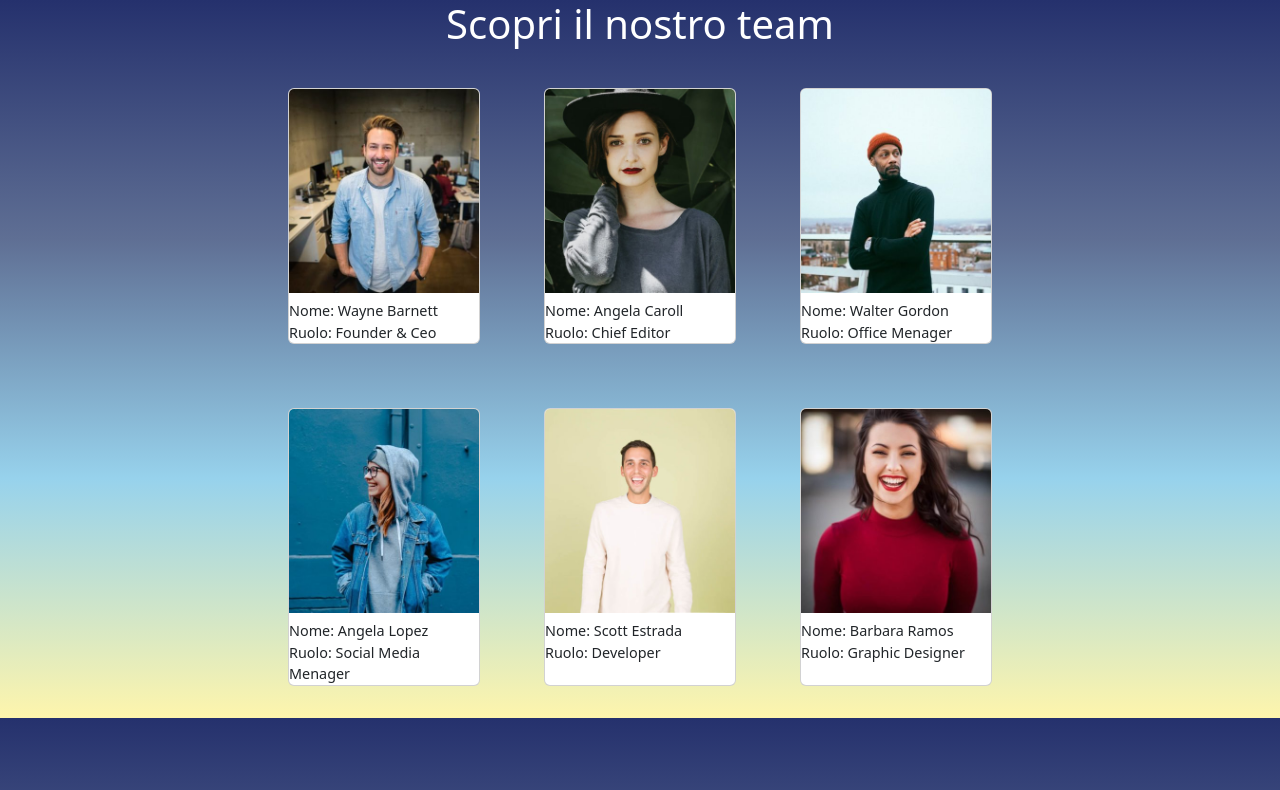
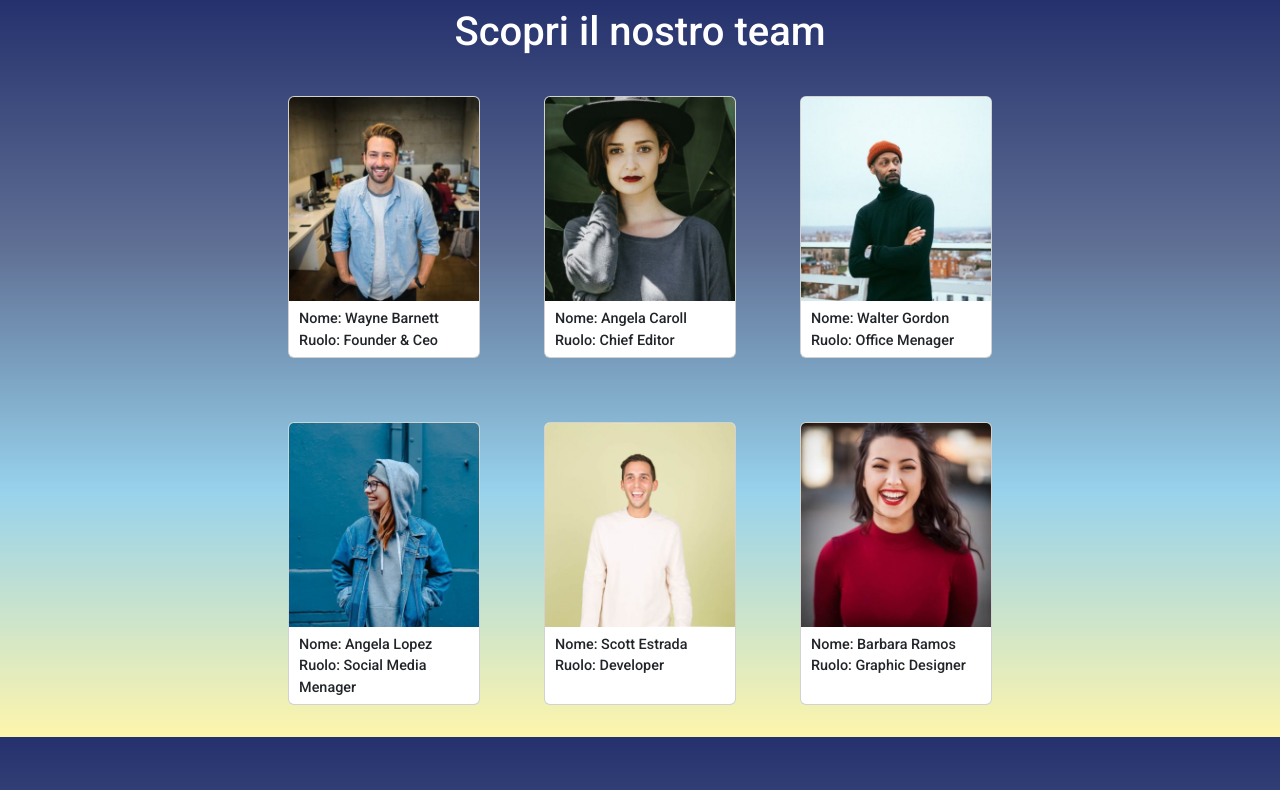
Before and after one commit to ldm0805/js-our-team, a plain HTML site: page bonus/index.html in a window 1280 px wide. Drawn offline with nearby package versions, Linux system fonts and the light colour scheme.

Commit message:
update grafico

```diff
--- a/bonus/css/style.css
+++ b/bonus/css/style.css
@@ -2,6 +2,8 @@
     margin: 0;
     padding: 0;
     box-sizing: border-box;
+    font-family: 'Roboto', sans-serif;
+
 }
 
 body{
@@ -25,6 +27,8 @@ body{
 }
 
 .text{
+    padding-left: .7em;
+    padding-bottom: .4em;
     margin-top: .5em ;
     font-size: 0.9em;
     font-weight: 500;
--- a/bonus/index.html
+++ b/bonus/index.html
@@ -3,6 +3,9 @@
 <head>
     <meta charset="UTF-8">
     <meta http-equiv="X-UA-Compatible" content="IE=edge">
+    <link rel="preconnect" href="https://fonts.googleapis.com">
+    <link rel="preconnect" href="https://fonts.gstatic.com" crossorigin>
+    <link href="https://fonts.googleapis.com/css2?family=Roboto:wght@300;500&display=swap" rel="stylesheet">
     <link href="https://cdn.jsdelivr.net/npm/bootstrap@5.2.3/dist/css/bootstrap.min.css" rel="stylesheet" integrity="sha384-rbsA2VBKQhggwzxH7pPCaAqO46MgnOM80zW1RWuH61DGLwZJEdK2Kadq2F9CUG65" crossorigin="anonymous">
     <link rel="stylesheet" href="./css/style.css">
     <head>
@@ -13,14 +16,13 @@
     <title>Esercizio Our team</title>
 </head>
 <body>
-    <div class="text-center text-white">
+    <div class="text-center text-white pt-2">
         <h1>Scopri il nostro team</h1>
     </div>
     <div class="container_big d-flex justify-content-center">
         <div class="card-row">
-
             <div class="cards d-flex flex-wrap ">
-
+                <!-- Contenitore card -->
             </div>
         </div>
     </div>
--- a/bonus/js/script.js
+++ b/bonus/js/script.js
@@ -32,25 +32,16 @@ let member = [
     },
 ]
 
-let data_member = member;
+  const card_item_container = document.querySelector('.cards')
 
-//Milestone 1
+  //Bonus 2
 
-for(let i=0; i< member.length; i++){
-      let data_member = member[i];
-      console.log(data_member.name)
-      console.log(data_member.role)
-      console.log(data_member.image)
-  }
-
-//Milestone 2
-const card_item_container = document.querySelector('.cards')
-
-for(let i=0; i < member.length; i++){
+  for(let i=0; i < member.length; i++){
+    let data_member = member[i];
     let card_item = document.createElement('div')
     card_item.className = "card";
-    card_item.innerHTML = `<img class="card-img-top" src="./img/${member[i].image}">
-                           <div class="text">Nome: ${member[i].name}
-                           <div>Ruolo: ${member[i].role}</div></div>`;
+    card_item.innerHTML += `<img class="card-img-top" src="./img/${data_member.image}">
+                           <div class="text">Nome: ${data_member.name}
+                           <div>Ruolo: ${data_member.role}</div></div>`;
     card_item_container.append(card_item);
 }
```
